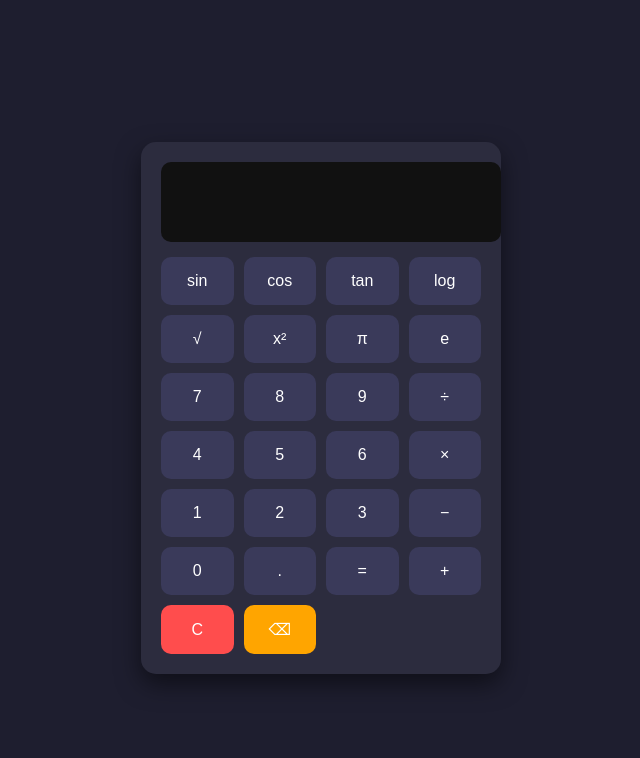
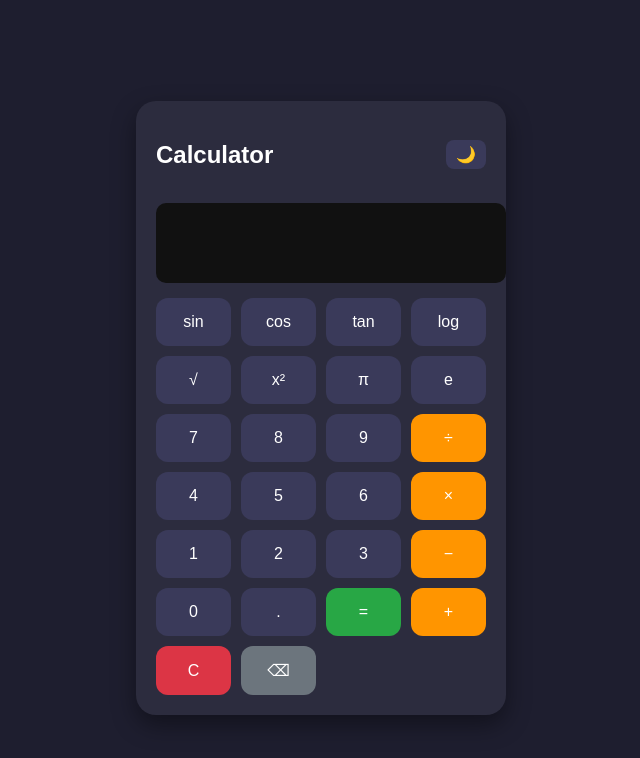
Before and after one commit to pratapankit25/AI_Projects, a plain HTML site: page Calculator/index.html in a window 1280 px wide. Shown: the whole page, without its empty margins (319-959 px from the left). Drawn offline with Linux system fonts and the light colour scheme.

Commit message:
feat: initialize calculator project with UI and basic functionality

```diff
--- a/Calculator/index.html
+++ b/Calculator/index.html
@@ -10,9 +10,19 @@
 <body>
 
     <div class="calculator">
+
+        <!-- Header -->
+        <div class="top-bar">
+            <h2>Calculator</h2>
+            <button id="themeToggle">🌙</button>
+        </div>
+
+        <!-- Display -->
         <input type="text" id="display" readonly>
 
+        <!-- Buttons -->
         <div class="buttons">
+
             <!-- Scientific -->
             <button onclick="append('Math.sin(')">sin</button>
             <button onclick="append('Math.cos(')">cos</button>
@@ -28,26 +38,27 @@
             <button onclick="append('7')">7</button>
             <button onclick="append('8')">8</button>
             <button onclick="append('9')">9</button>
-            <button onclick="append('/')">÷</button>
+            <button class="operator" onclick="append('/')">÷</button>
 
             <button onclick="append('4')">4</button>
             <button onclick="append('5')">5</button>
             <button onclick="append('6')">6</button>
-            <button onclick="append('*')">×</button>
+            <button class="operator" onclick="append('*')">×</button>
 
             <button onclick="append('1')">1</button>
             <button onclick="append('2')">2</button>
             <button onclick="append('3')">3</button>
-            <button onclick="append('-')">−</button>
+            <button class="operator" onclick="append('-')">−</button>
 
             <button onclick="append('0')">0</button>
             <button onclick="append('.')">.</button>
-            <button onclick="calculate()">=</button>
-            <button onclick="append('+')">+</button>
+            <button class="equal" onclick="calculate()">=</button>
+            <button class="operator" onclick="append('+')">+</button>
 
             <!-- Controls -->
             <button class="clear" onclick="clearDisplay()">C</button>
             <button class="delete" onclick="deleteLast()">⌫</button>
+
         </div>
     </div>
 
--- a/Calculator/script.js
+++ b/Calculator/script.js
@@ -1,5 +1,7 @@
 const display = document.getElementById("display");
+const toggleBtn = document.getElementById("themeToggle");
 
+// Calculator functions
 function append(value) {
     display.value += value;
 }
@@ -15,7 +17,18 @@ function deleteLast() {
 function calculate() {
     try {
         display.value = eval(display.value);
-    } catch (error) {
+    } catch {
         display.value = "Error";
     }
 }
+
+// Theme toggle
+toggleBtn.addEventListener("click", () => {
+    document.body.classList.toggle("light");
+
+    if (document.body.classList.contains("light")) {
+        toggleBtn.textContent = "☀️";
+    } else {
+        toggleBtn.textContent = "🌙";
+    }
+});
--- a/Calculator/style.css
+++ b/Calculator/style.css
@@ -1,33 +1,66 @@
+:root {
+    --bg: #1e1e2f;
+    --card: #2c2c3e;
+    --text: #ffffff;
+    --btn: #3a3a5a;
+    --btn-hover: #5757a1;
+}
+
+body.light {
+    --bg: #f4f4f4;
+    --card: #ffffff;
+    --text: #000000;
+    --btn: #e0e0e0;
+    --btn-hover: #c7c7c7;
+}
+
 body {
-    background: #1e1e2f;
+    background: var(--bg);
     display: flex;
     justify-content: center;
     align-items: center;
     height: 100vh;
-    font-family: Arial, sans-serif;
+    font-family: Arial;
 }
 
 .calculator {
-    background: #2c2c3e;
+    background: var(--card);
     padding: 20px;
-    border-radius: 15px;
-    width: 320px;
-    box-shadow: 0 10px 25px rgba(0, 0, 0, 0.5);
+    border-radius: 20px;
+    width: 330px;
+    box-shadow: 0 10px 25px rgba(0, 0, 0, 0.4);
 }
 
+/* Header */
+.top-bar {
+    display: flex;
+    justify-content: space-between;
+    align-items: center;
+    color: var(--text);
+}
+
+#themeToggle {
+    padding: 5px 10px;
+    border: none;
+    border-radius: 8px;
+    cursor: pointer;
+}
+
+/* Display */
 #display {
     width: 100%;
     height: 60px;
+    margin: 15px 0;
     font-size: 22px;
     text-align: right;
-    margin-bottom: 15px;
     padding: 10px;
     border-radius: 10px;
     border: none;
     background: #111;
-    color: #fff;
+    color: #0f0;
 }
 
+/* Buttons */
 .buttons {
     display: grid;
     grid-template-columns: repeat(4, 1fr);
@@ -36,23 +69,31 @@ body {
 
 button {
     padding: 15px;
+    border: none;
+    border-radius: 12px;
     font-size: 16px;
-    border: none;
-    border-radius: 10px;
+    background: var(--btn);
+    color: var(--text);
     cursor: pointer;
-    background: #3a3a5a;
-    color: white;
     transition: 0.2s;
 }
 
 button:hover {
-    background: #5757a1;
+    background: var(--btn-hover);
+}
+
+.operator {
+    background: #ff9500;
+}
+
+.equal {
+    background: #28a745;
 }
 
 .clear {
-    background: #ff4d4d;
+    background: #dc3545;
 }
 
 .delete {
-    background: #ffa500;
+    background: #6c757d;
 }
```
